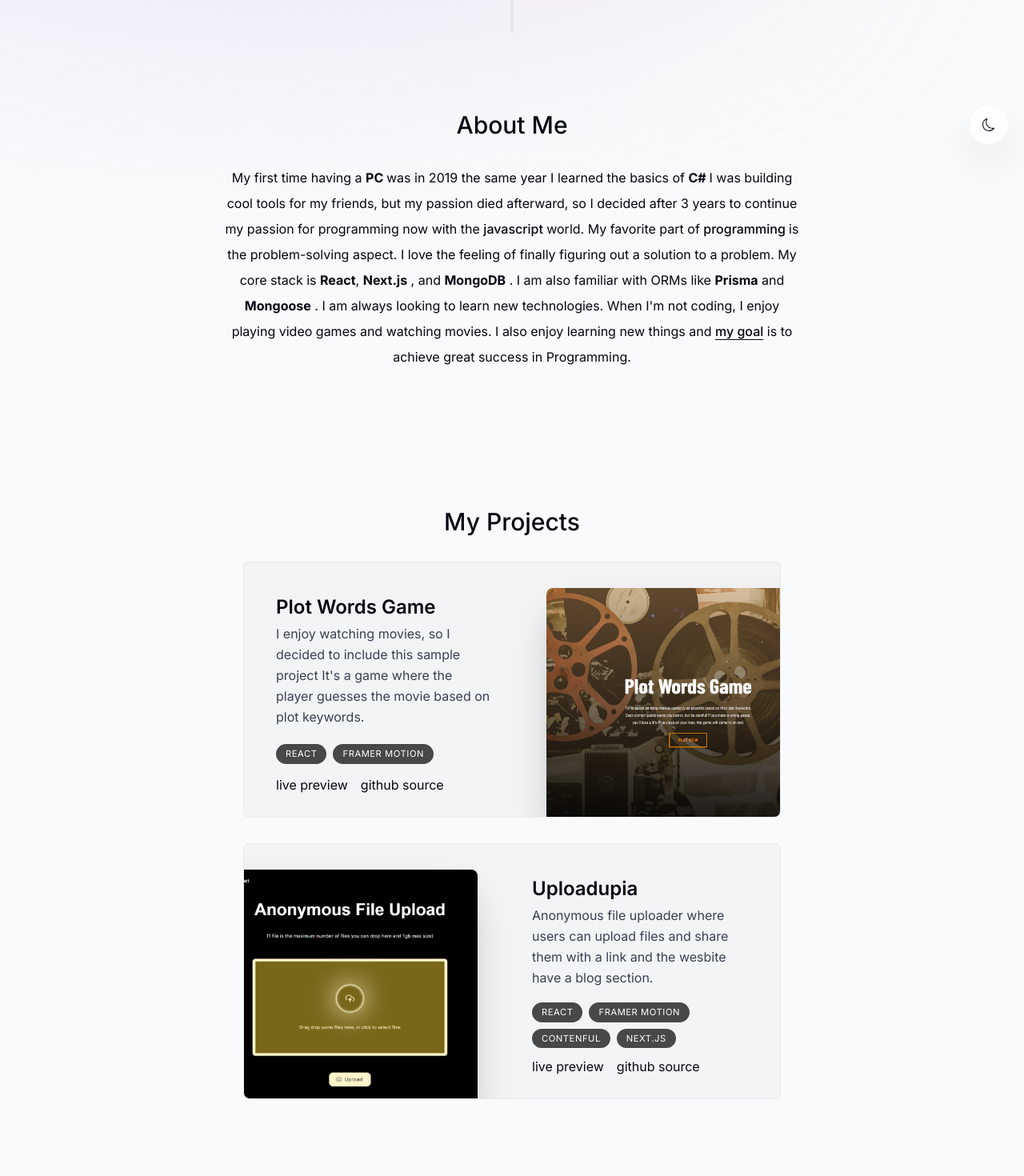
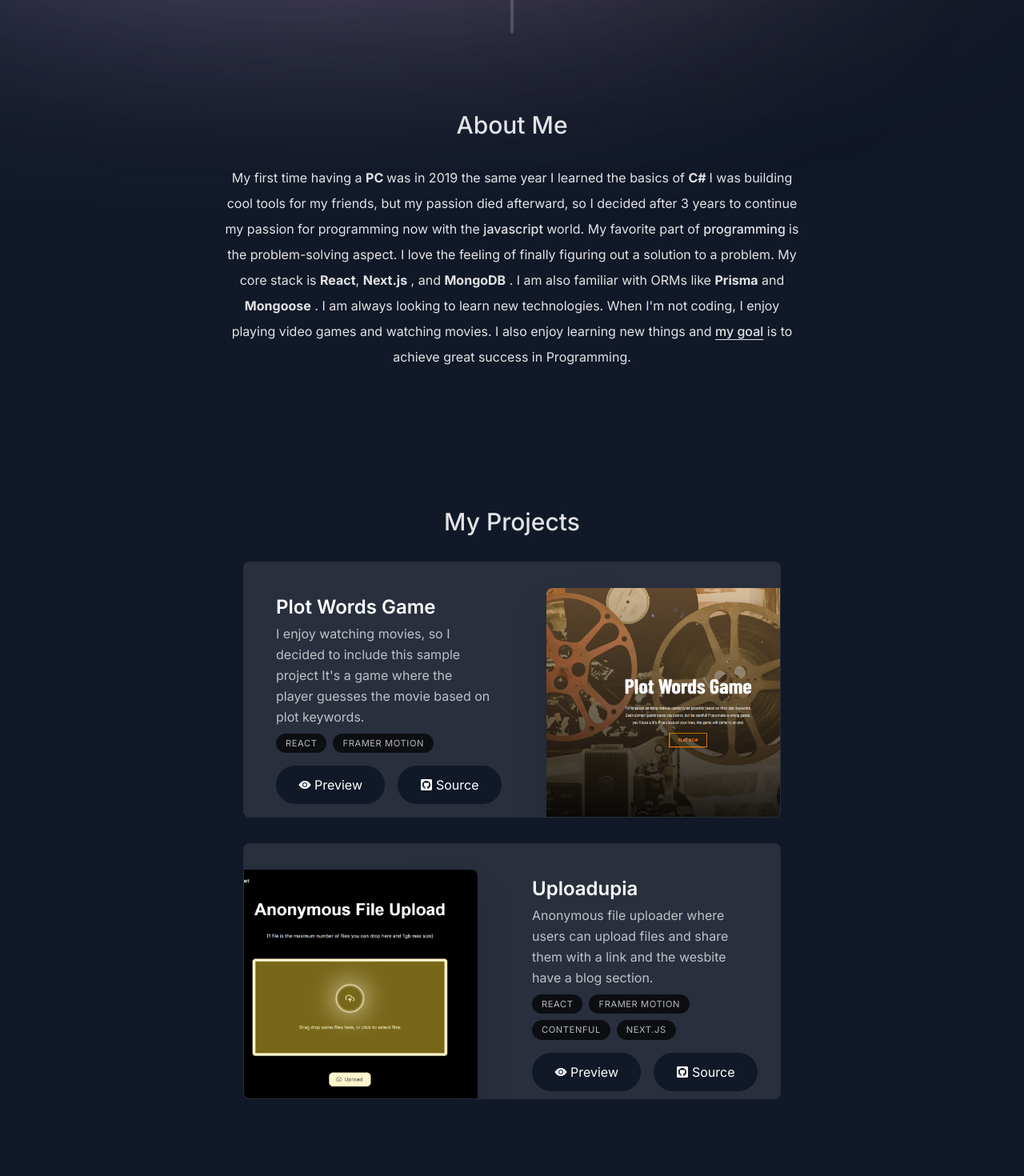
Before and after one commit to mahdi22dev/Personal-Portfolio-, a Next.js app: page / in a window 1280 px wide. Shown: the part 600-2070 px from the top of the page at 80% size. Built offline with nearby package versions, Linux system fonts and the light colour scheme; no server answers.

Commit message:
fixing dark mode sllowing loads

```diff
--- a/src/app/layout.js
+++ b/src/app/layout.js
@@ -16,7 +16,8 @@ export const metadata = {
 
 export default function RootLayout({ children }) {
   return (
-    <html lang='en' className='!scroll-smooth'>
+    // add tailwind dark mode
+    <html lang='en' className='!scroll-smooth dark'>
       <body
         className={`${inter.className} bg-gray-50 text-gray-950 relative pt-20 sm:pt-28 dark:bg-gray-900 dark:text-gray-50 dark:text-opacity-90`}
       >
@@ -25,7 +26,7 @@ export default function RootLayout({ children }) {
         <ActiveSectionContextProvider>
           <ThemeContextProvider>
             <Toaster position='top-right' />
-            <ThemeSwitch />
+            {/* <ThemeSwitch /> */}
             <Navbar />
             {children}
             <Footer />
--- a/src/components/Experience.jsx
+++ b/src/components/Experience.jsx
@@ -12,7 +12,9 @@ import { useTheme } from "@/context/theme-switch";
 
 export default function Experience() {
   const { ref } = useSectionInView("Experience");
-  const { theme } = useTheme();
+  // fixing slow load
+  // const { theme } = useTheme(); and just prefeing dark mode
+  const theme = "dark";
 
   return (
     <section id='experience' ref={ref} className='scroll-mt-28 mb-28 sm:mb-40'>
--- a/src/components/Intro.jsx
+++ b/src/components/Intro.jsx
@@ -43,7 +43,7 @@ export default function Intro() {
           //   setTimeOfLastClick(Date.now());
           // }}
         >
-          Contact me here{" "}
+          Contact me here
           <BsArrowRight className='opacity-70 group-hover:translate-x-1 transition' />
         </Link>
 
--- a/src/components/Project.jsx
+++ b/src/components/Project.jsx
@@ -3,8 +3,17 @@
 import { useRef } from "react";
 import Image from "next/image";
 import { motion, useScroll, useTransform } from "framer-motion";
+import { FaGithubSquare } from "react-icons/fa";
+import { IoEye } from "react-icons/io5";
 
-export default function Project({ title, description, tags, imageUrl }) {
+export default function Project({
+  title,
+  description,
+  tags,
+  imageUrl,
+  previewLink,
+  sourceLink,
+}) {
   const ref = useRef(null);
   const { scrollYProgress } = useScroll({
     target: ref,
@@ -39,11 +48,22 @@ export default function Project({ title, description, tags, imageUrl }) {
             ))}
           </ul>
           <div className='flex gap-4 mt-4 sm:mt-auto'>
-            <a href='/' className=''>
-              live preview{" "}
+            <a
+              href={previewLink}
+              className='flex justify-center items-center gap-1 mt-4 group bg-gray-900 text-white px-7 py-1  rounded-full outline-none hover:bg-gray-950  transition'
+              target='_blank'
+            >
+              <IoEye />
+              <span>Preview</span>
             </a>
-            <a href='/' className=''>
-              github source
+
+            <a
+              href={sourceLink}
+              className='flex justify-center items-center gap-1 mt-4 group bg-gray-900 text-white px-7 py-3  rounded-full outline-none hover:bg-gray-950 transition'
+              target='_blank'
+            >
+              <FaGithubSquare />
+              <span>Source</span>
             </a>
           </div>
         </div>
--- a/src/components/ThemeSwitch.jsx
+++ b/src/components/ThemeSwitch.jsx
@@ -1,20 +1,20 @@
-"use client";
+// "use client";
 
-import { useTheme } from "@/context/theme-switch";
-// import { useTheme } from "@/context/theme-context";
-import React from "react";
-import { BsMoon, BsSun } from "react-icons/bs";
+// import { useTheme } from "@/context/theme-switch";
+// // import { useTheme } from "@/context/theme-context";
+// import React from "react";
+// import { BsMoon, BsSun } from "react-icons/bs";
 
-export default function ThemeSwitch() {
-  const { theme, toggleTheme } = useTheme();
-  console.log(theme);
+// export default function ThemeSwitch() {
+//   const { theme, toggleTheme } = useTheme();
+//   console.log(theme);
 
-  return (
-    <button
-      className='fixed bottom-5 right-5 bg-white w-[3rem] h-[3rem] bg-opacity-80 backdrop-blur-[0.5rem] border border-white border-opacity-40 shadow-2xl rounded-full flex items-center justify-center hover:scale-[1.15] active:scale-105 transition-all dark:bg-gray-950'
-      onClick={toggleTheme}
-    >
-      {theme === "light" ? <BsSun /> : <BsMoon />}
-    </button>
-  );
-}
+//   return (
+//     <button
+//       className='fixed bottom-5 right-5 bg-white w-[3rem] h-[3rem] bg-opacity-80 backdrop-blur-[0.5rem] border border-white border-opacity-40 shadow-2xl rounded-full flex items-center justify-center hover:scale-[1.15] active:scale-105 transition-all dark:bg-gray-950'
+//       onClick={toggleTheme}
+//     >
+//       {theme === "light" ? <BsSun /> : <BsMoon />}
+//     </button>
+//   );
+// }
--- a/src/context/theme-switch.js
+++ b/src/context/theme-switch.js
@@ -8,31 +8,31 @@ export default function ThemeContextProvider({ children }) {
   const [theme, setTheme] = useState("dark");
 
   const toggleTheme = () => {
-    if (theme === "light") {
-      setTheme("dark");
-      window.localStorage.setItem("theme", "dark");
-      document.documentElement.classList.add("dark");
-    } else {
-      setTheme("light");
-      window.localStorage.setItem("theme", "light");
-      document.documentElement.classList.remove("dark");
-    }
+    // if (theme === "light") {
+    //   setTheme("dark");
+    //   window.localStorage.setItem("theme", "dark");
+    //   document.documentElement.classList.add("dark");
+    // } else {
+    //   setTheme("light");
+    //   window.localStorage.setItem("theme", "light");
+    //   document.documentElement.classList.remove("dark");
+    // }
   };
 
-  useEffect(() => {
-    const localTheme = window.localStorage.getItem("theme");
+  // useEffect(() => {
+  //   const localTheme = window.localStorage.getItem("theme");
 
-    if (localTheme) {
-      setTheme(localTheme);
+  //   if (localTheme) {
+  //     setTheme(localTheme);
 
-      if (localTheme === "dark") {
-        document.documentElement.classList.add("dark");
-      }
-    } else if (window.matchMedia("(prefers-color-scheme: dark)").matches) {
-      setTheme("dark");
-      document.documentElement.classList.add("dark");
-    }
-  }, []);
+  //     if (localTheme === "dark") {
+  //       document.documentElement.classList.add("dark");
+  //     }
+  //   } else if (window.matchMedia("(prefers-color-scheme: dark)").matches) {
+  //     setTheme("dark");
+  //     document.documentElement.classList.add("dark");
+  //   }
+  // }, []);
 
   return (
     <ThemeContext.Provider
```
